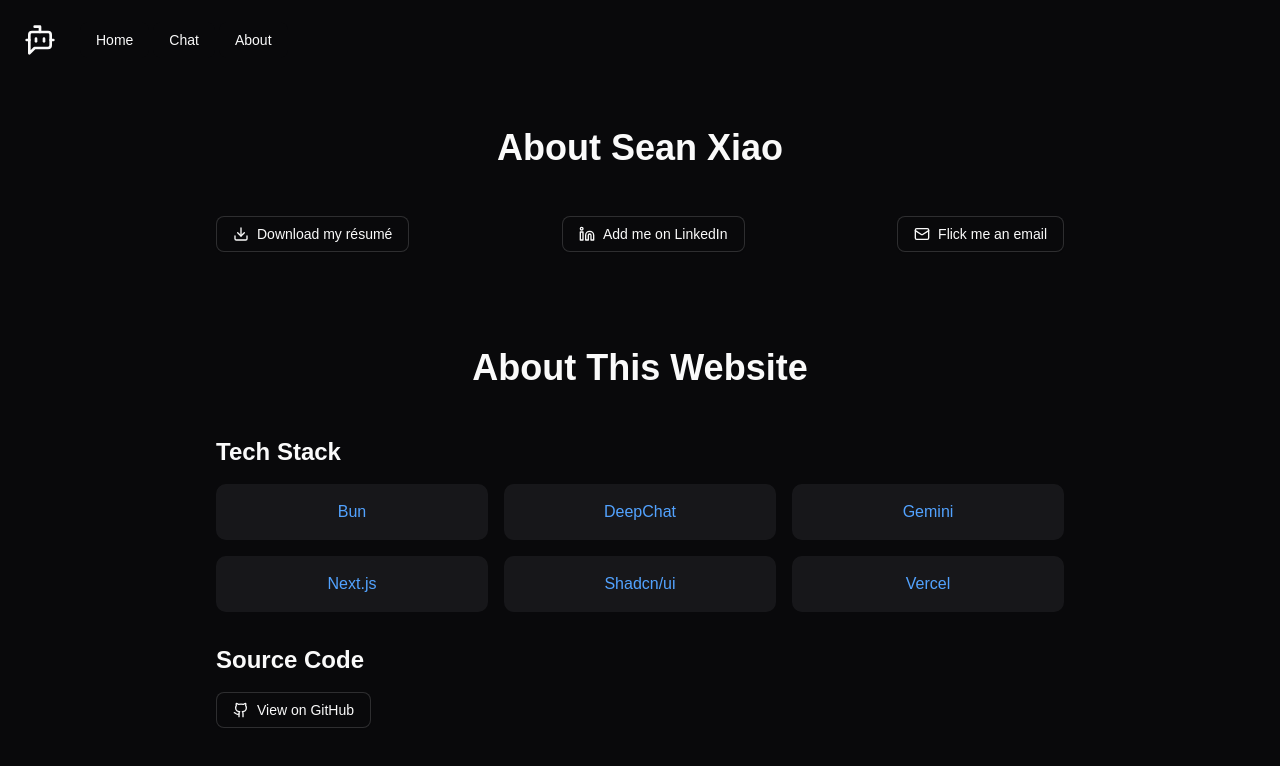
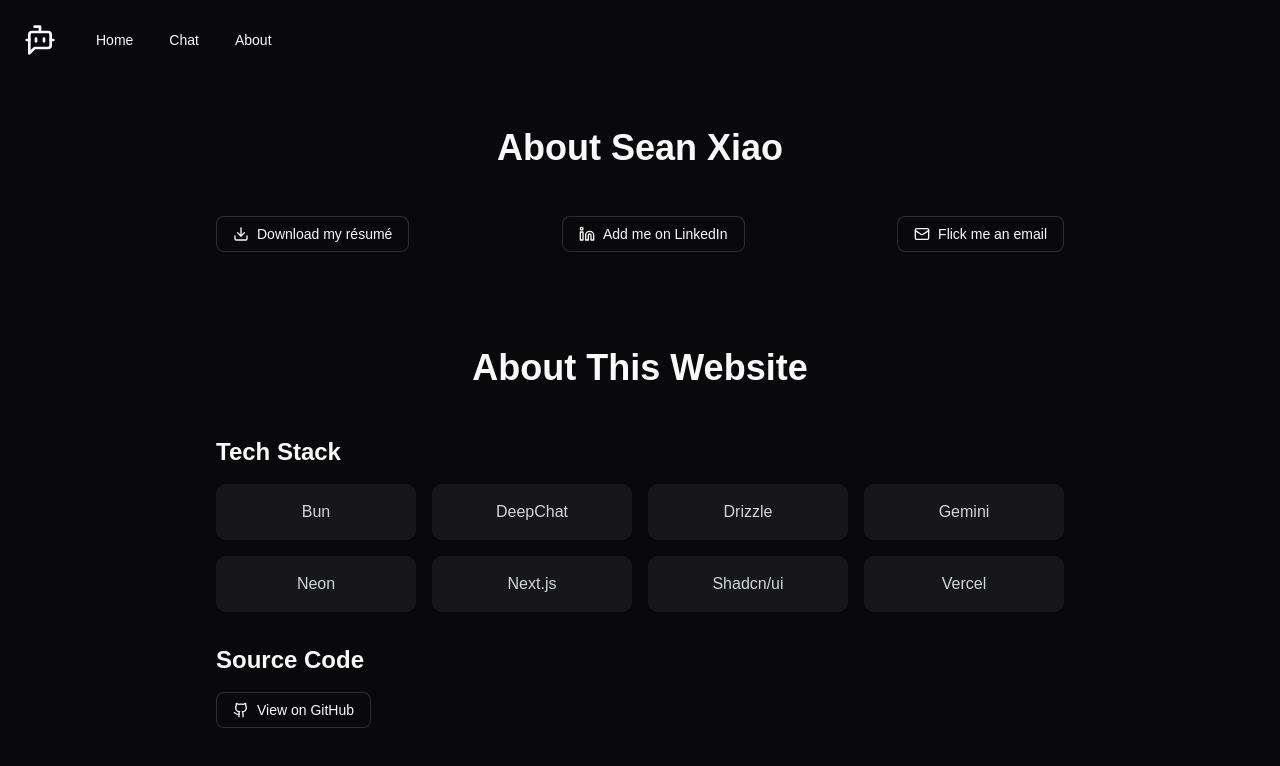
Before and after one commit to Sean-Y-X/Sean-AI-Chatbot, a Next.js app: page /about in a window 1280 px wide. Shown: the top 766 px of the page. Built offline with nearby package versions, Linux system fonts and the light colour scheme.

Commit message:
styling changes

```diff
--- a/src/app/about/page.tsx
+++ b/src/app/about/page.tsx
@@ -5,7 +5,9 @@
 const TECH_STACK = [
   { name: "Bun", url: "https://bun.sh" },
   { name: "DeepChat", url: "https://deepchat.dev" },
+  { name: "Drizzle", url: "https://orm.drizzle.team" },
   { name: "Gemini", url: "https://deepmind.google/technologies/gemini/" },
+  { name: "Neon", url: "https://neon.tech" },
   { name: "Next.js", url: "https://nextjs.org" },
   { name: "Shadcn/ui", url: "https://ui.shadcn.com" },
   { name: "Vercel", url: "https://vercel.com" },
@@ -49,7 +51,7 @@
       <div className="space-y-8 mt-12">
         <section>
           <h2 className="text-2xl font-semibold mb-4">Tech Stack</h2>
-          <ul className="grid grid-cols-2 sm:grid-cols-3 gap-4">
+          <ul className="grid grid-cols-2 sm:grid-cols-4 gap-4">
             {TECH_STACK.map((tech) => (
               <li
                 key={tech.name}
@@ -59,7 +61,7 @@
                   href={tech.url}
                   target="_blank"
                   rel="noopener noreferrer"
-                  className="text-blue-400 hover:text-blue-300 transition-colors text-center block"
+                  className="text-gray-300 hover:text-blue-400 transition-colors text-center block"
                 >
                   {tech.name}
                 </a>
```
